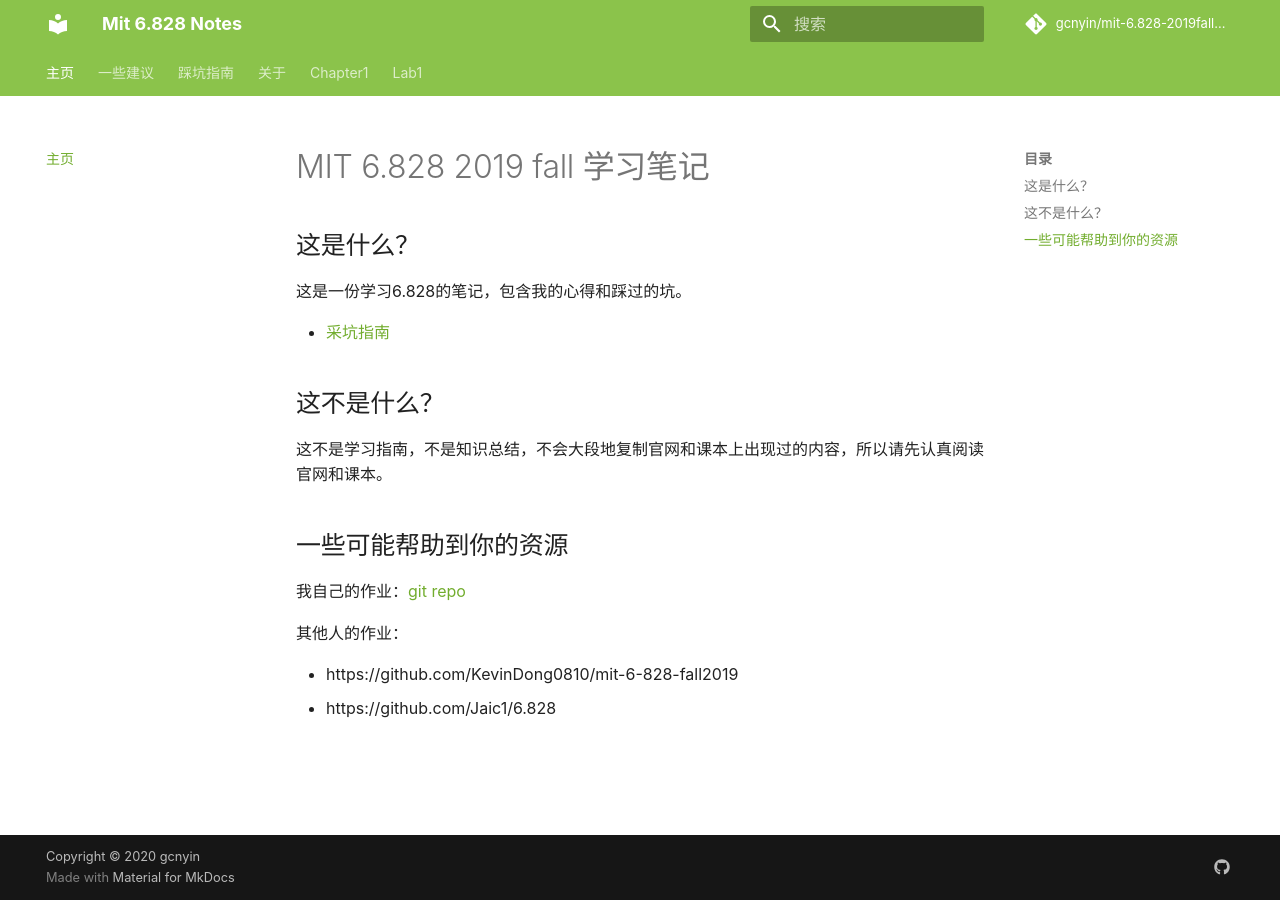
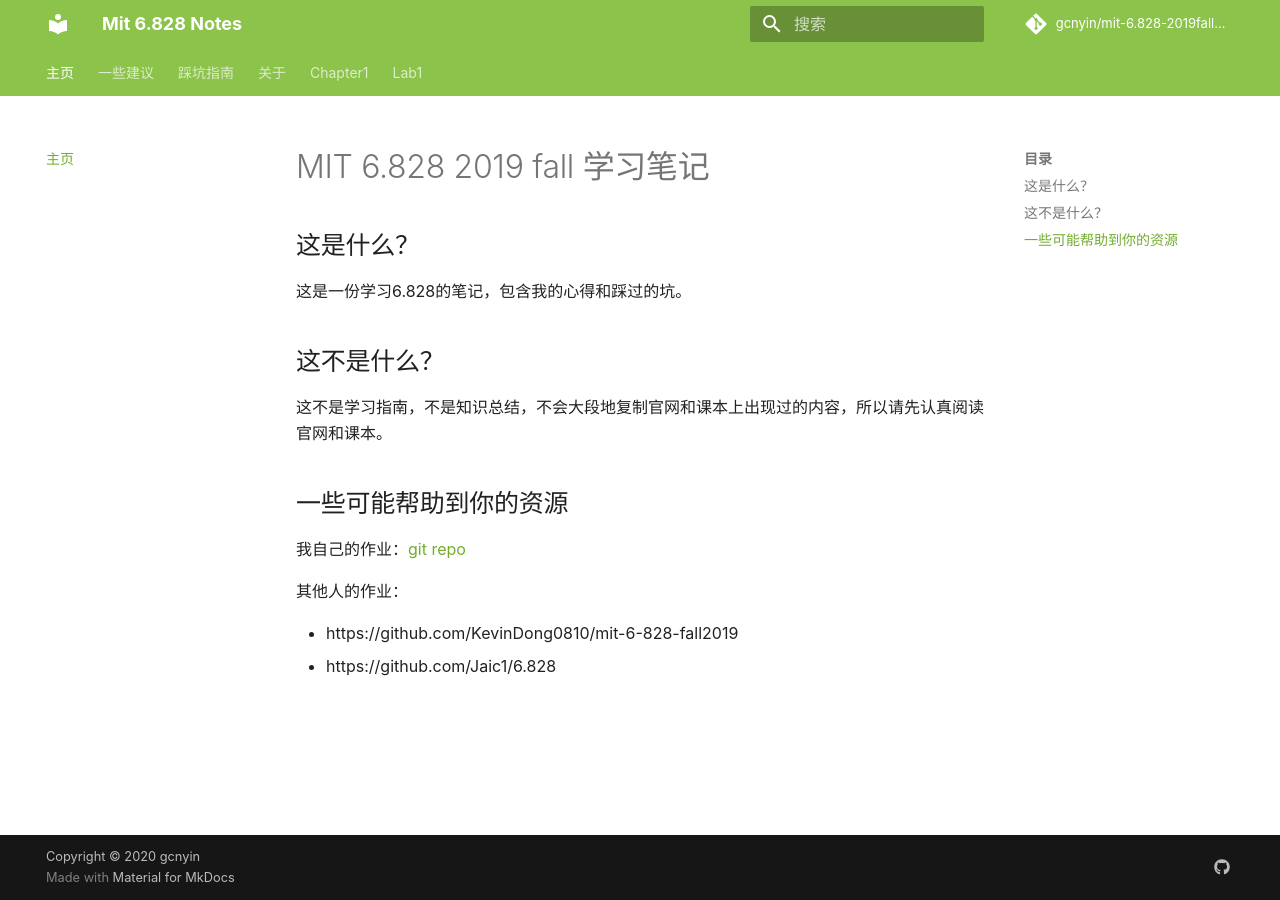
Before and after one commit to gcnyin/mit-6.828-2019fall-notes, an MkDocs documentation site: the page built from docs/index.md, in a window 1280 px wide. Built offline with MkDocs 1.6.1 and Material for MkDocs 9.7.7, drawn with Linux system fonts in a browser that asks for light colours; comment, search, counter and statistics services are not loaded.

Commit message:
update index.md

```diff
--- a/docs/index.md
+++ b/docs/index.md
@@ -3,8 +3,6 @@
 ## 这是什么？
 
 这是一份学习6.828的笔记，包含我的心得和踩过的坑。
-
-- [采坑指南](/faq)
 
 ## 这不是什么？
 
```
